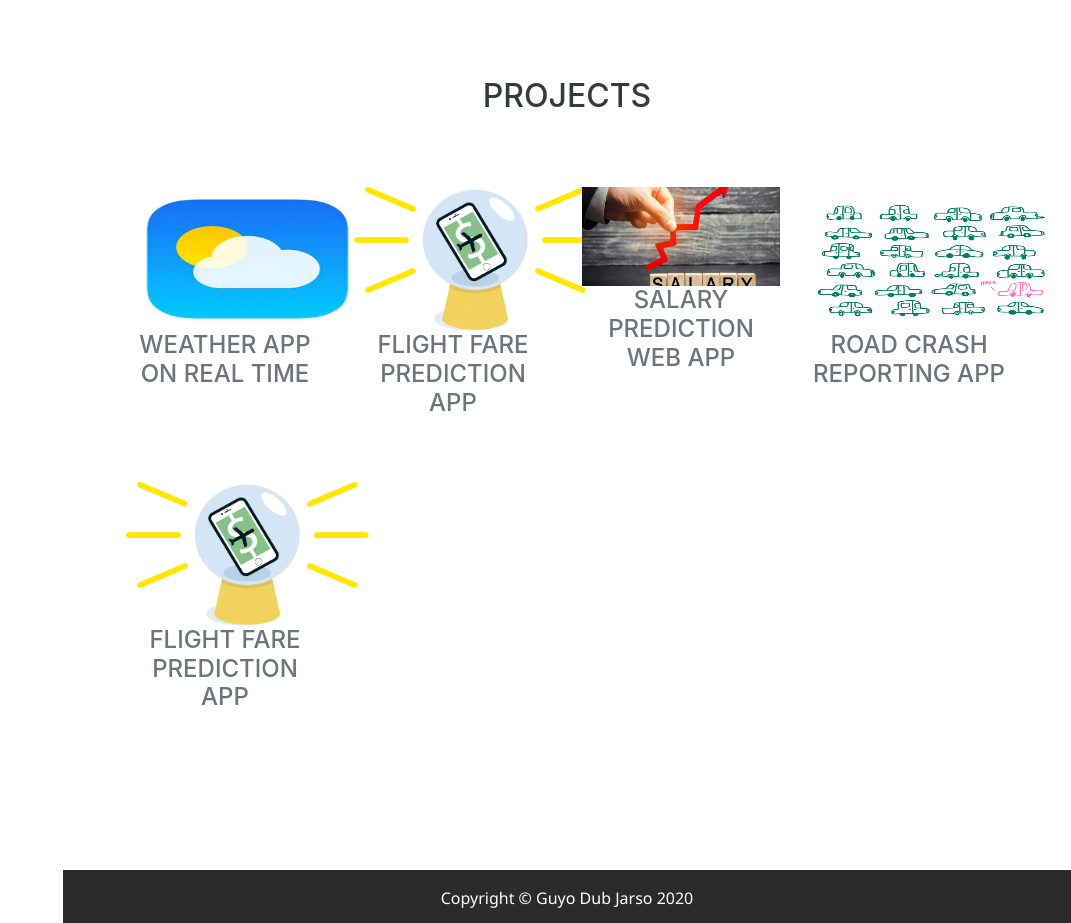
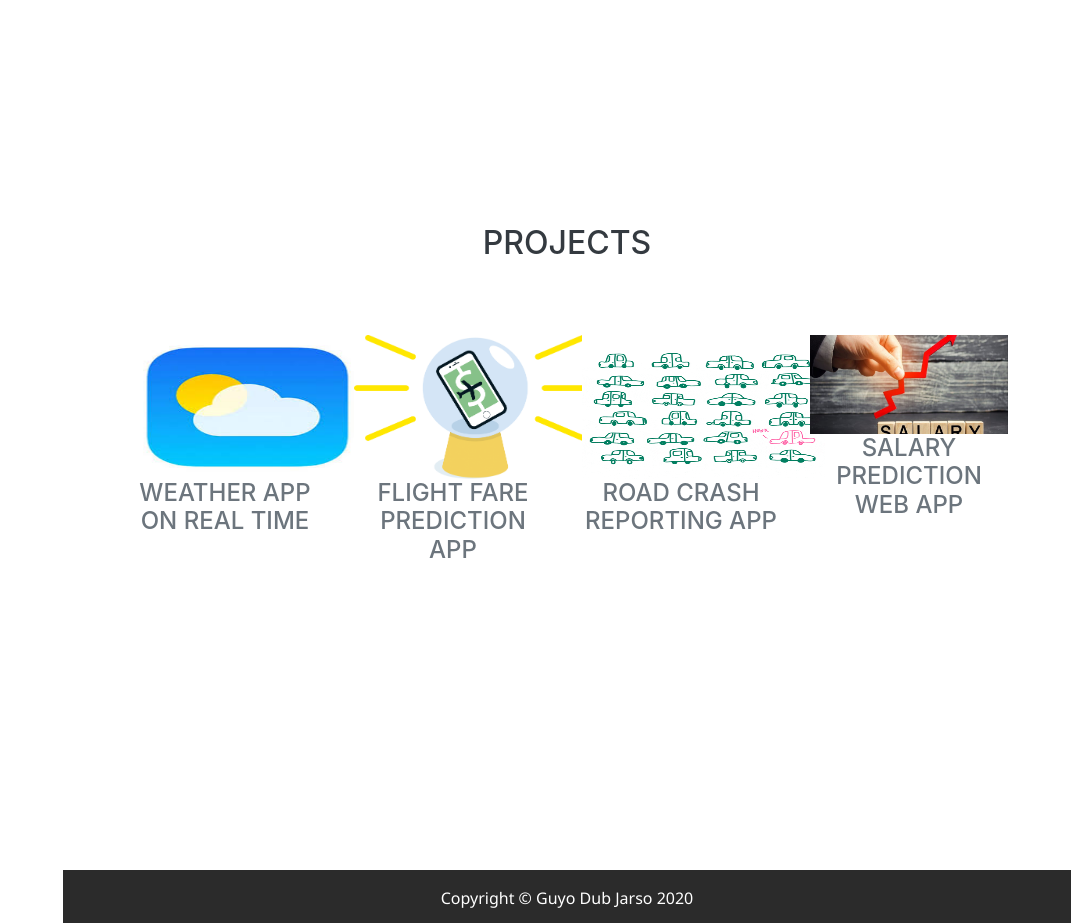
Before and after one commit to Guyodub/guyodub.github.io, a website with bundled scripts: page index.html in a window 1280 px wide. Shown: the part 4260-5183 px from the top of the page, without its empty margins (209-1280 px from the left). Built offline with nearby package versions, Linux system fonts and the light colour scheme; a web font is replaced by a local one.

Commit message:
Initial commit

```diff
--- a/index.html
+++ b/index.html
@@ -714,6 +714,21 @@
         </div>
       </div>
 
+
+      <div class="col-md-4 col-lg-3">
+        <!--Portfolio Item 3-->
+        <div class="portfolio-item mx-auto" data-toggle="modal" data-target="#numberplate">
+          <div class="portfolio-item-caption d-flex align-items-center justify-content-center h-100 w-100">
+            <div class="portfolio-item-caption-content text-center text-white">
+              <i class="fas fa-plus fa-4x"></i>
+            </div>
+          </div>
+          <a href="https://roadcrashreporting.herokuapp.com//">
+          <img src="img/portfolio/crash.gif" alt="" height= "144" width= "243"></a>
+          <h4 class="text-center text-secondary mb-0">ROAD CRASH REPORTING APP</h4>
+        </div>
+      </div>
+
          <div class="col-md-4 col-lg-3">
            <div class="portfolio-item mx-auto" data-toggle="modal" data-target="#personfollower">
              <div class="portfolio-item-caption d-flex align-items-center justify-content-center h-150 w-150">
@@ -730,34 +745,7 @@
 
 
 
-        <div class="col-md-4 col-lg-3">
-          <!--Portfolio Item 3-->
-          <div class="portfolio-item mx-auto" data-toggle="modal" data-target="#numberplate">
-            <div class="portfolio-item-caption d-flex align-items-center justify-content-center h-100 w-100">
-              <div class="portfolio-item-caption-content text-center text-white">
-                <i class="fas fa-plus fa-4x"></i>
-              </div>
-            </div>
-            <a href="https://roadcrashreporting.herokuapp.com//">
-            <img src="img/portfolio/crash.gif" alt="" height= "144" width= "243"></a>
-            <h4 class="text-center text-secondary mb-0">ROAD CRASH REPORTING APP</h4>
-          </div>
-        </div>
 
-
-        <div class="col-md-4 col-lg-3">
-          <!--Portfolio Item 3-->
-          <div class="portfolio-item mx-auto" data-toggle="modal" data-target="#selfbalance">
-            <div class="portfolio-item-caption d-flex align-items-center justify-content-center h-150 w-100">
-              <div class="portfolio-item-caption-content text-center text-white">
-                <i class="fas fa-plus fa-4x"></i>
-              </div>
-            </div>
-            <a href= "https://flightpriceapp.herokuapp.com">
-            <img src="img/portfolio/flight.gif" alt="" height= "144" width= "243"></a>
-            <h4 class="text-center text-secondary mb-0">Flight Fare Prediction App</h4>
-          </div>
-        </div>
 
 
 
```
